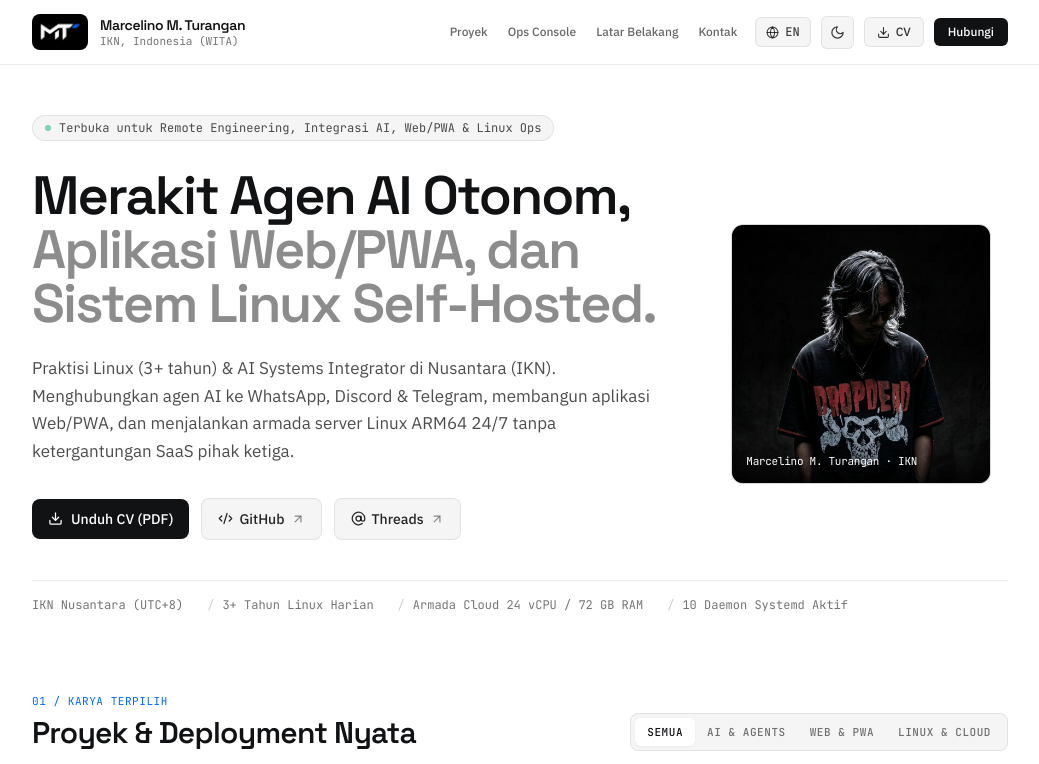
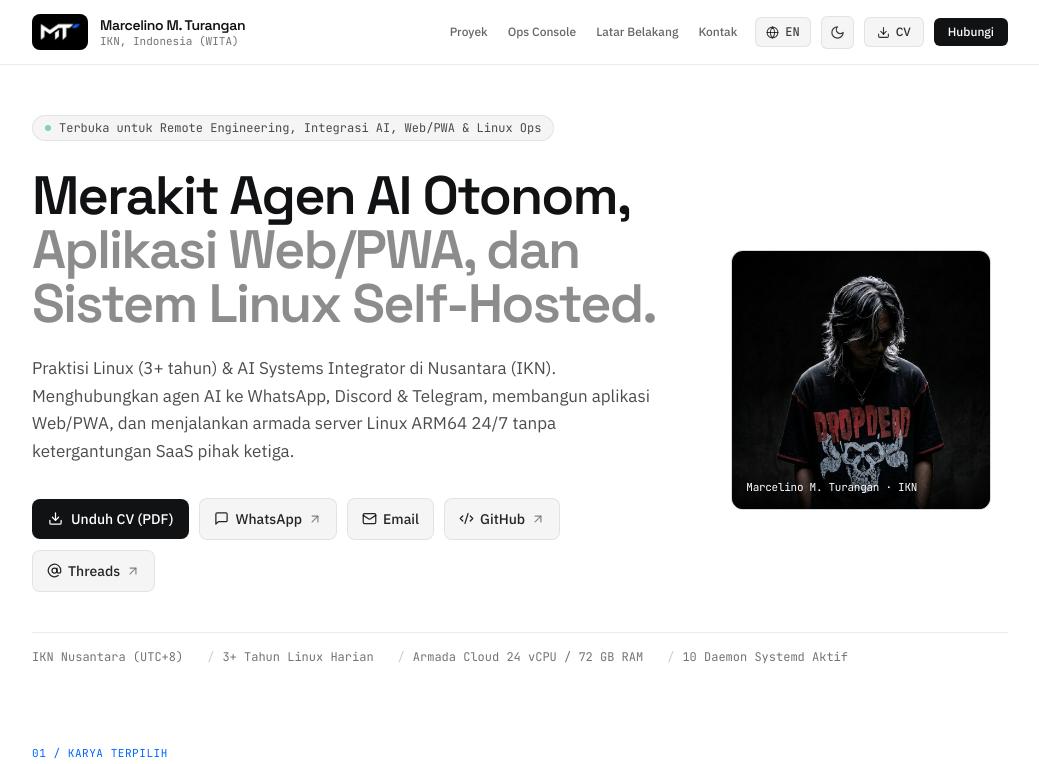
Before and after one commit to Marcel-mux/Portofolio_mux, a Next.js app: page / in a window 1280 px wide. Shown: the top 764 px of the page, without its empty margins (120-1159 px from the left). Built offline with nearby package versions, Linux system fonts and the light colour scheme.

Commit message:
feat: add WhatsApp and Email quick actions to Hero CTA bar

```diff
--- a/src/app/page.tsx
+++ b/src/app/page.tsx
@@ -17,6 +17,7 @@ import {
   Download,
   AtSign,
   Globe,
+  Mail,
   X,
   ZoomIn,
 } from 'lucide-react';
@@ -303,7 +304,7 @@ export default function Home() {
                   {t.hero.description}
                 </p>
 
-                <div className="flex flex-wrap items-center gap-3">
+                <div className="flex flex-wrap items-center gap-2.5">
                   <a
                     href="/CV_Marcelino_M_Turangan.pdf"
                     download="CV_Marcelino_M_Turangan.pdf"
@@ -313,10 +314,33 @@ export default function Home() {
                     {t.hero.downloadCv}
                   </a>
                   <a
+                    href="https://wa.me/628979360724?text=Halo%20Marcelino,%20saya%20tertarik%20dengan%20portofolio%20Anda"
+                    target="_blank"
+                    rel="noopener noreferrer"
+                    className="inline-flex items-center gap-1.5 px-3.5 py-2.5 rounded-lg text-sm font-medium bg-black/[0.04] dark:bg-white/[0.04] border border-black/[0.08] dark:border-white/[0.08] text-black/85 dark:text-white/85 hover:border-black/20 dark:hover:border-white/20 transition-all"
+                  >
+                    <MessageSquare size={15} aria-hidden="true" />
+                    {t.hero.whatsapp}
+                    <ArrowUpRight size={14} className="opacity-55" aria-hidden="true" />
+                  </a>
+                  <button
+                    type="button"
+                    onClick={copyEmail}
+                    aria-label={t.contact.copyEmail}
+                    className="inline-flex items-center gap-1.5 px-3.5 py-2.5 rounded-lg text-sm font-medium bg-black/[0.04] dark:bg-white/[0.04] border border-black/[0.08] dark:border-white/[0.08] text-black/85 dark:text-white/85 hover:border-black/20 dark:hover:border-white/20 transition-all"
+                  >
+                    {copiedEmail ? (
+                      <Check size={15} className="text-emerald-500" aria-hidden="true" />
+                    ) : (
+                      <Mail size={15} aria-hidden="true" />
+                    )}
+                    {copiedEmail ? t.hero.emailCopied : t.hero.email}
+                  </button>
+                  <a
                     href="https://github.com/Marcel-mux"
                     target="_blank"
                     rel="noopener noreferrer"
-                    className="inline-flex items-center gap-1.5 px-4 py-2.5 rounded-lg text-sm font-medium bg-black/[0.04] dark:bg-white/[0.04] border border-black/[0.08] dark:border-white/[0.08] text-black/85 dark:text-white/85 hover:border-black/20 dark:hover:border-white/20 transition-all"
+                    className="inline-flex items-center gap-1.5 px-3.5 py-2.5 rounded-lg text-sm font-medium bg-black/[0.04] dark:bg-white/[0.04] border border-black/[0.08] dark:border-white/[0.08] text-black/85 dark:text-white/85 hover:border-black/20 dark:hover:border-white/20 transition-all"
                   >
                     <Code2 size={15} aria-hidden="true" />
                     {t.hero.github}
@@ -326,7 +350,7 @@ export default function Home() {
                     href="https://www.threads.net/@marcelt_0"
                     target="_blank"
                     rel="noopener noreferrer"
-                    className="inline-flex items-center gap-1.5 px-4 py-2.5 rounded-lg text-sm font-medium bg-black/[0.04] dark:bg-white/[0.04] border border-black/[0.08] dark:border-white/[0.08] text-black/85 dark:text-white/85 hover:border-black/20 dark:hover:border-white/20 transition-all"
+                    className="inline-flex items-center gap-1.5 px-3.5 py-2.5 rounded-lg text-sm font-medium bg-black/[0.04] dark:bg-white/[0.04] border border-black/[0.08] dark:border-white/[0.08] text-black/85 dark:text-white/85 hover:border-black/20 dark:hover:border-white/20 transition-all"
                   >
                     <AtSign size={15} aria-hidden="true" />
                     {t.hero.threads}
--- a/src/data/translations.ts
+++ b/src/data/translations.ts
@@ -73,6 +73,9 @@ export const translations = {
       description:
         'Praktisi Linux (3+ tahun) & AI Systems Integrator di Nusantara (IKN). Menghubungkan agen AI ke WhatsApp, Discord & Telegram, membangun aplikasi Web/PWA, dan menjalankan armada server Linux ARM64 24/7 tanpa ketergantungan SaaS pihak ketiga.',
       downloadCv: 'Unduh CV (PDF)',
+      whatsapp: 'WhatsApp',
+      email: 'Email',
+      emailCopied: 'Tersalin!',
       github: 'GitHub',
       threads: 'Threads',
       metaStrip: [
@@ -167,6 +170,9 @@ export const translations = {
       description:
         'Linux practitioner (3+ years) & AI Systems Integrator in Nusantara (IKN). I wire autonomous AI agents into WhatsApp, Discord & Telegram, ship fast Web/PWA apps, and operate a 24/7 ARM64 Linux fleet without third-party SaaS lock-in.',
       downloadCv: 'Download CV (PDF)',
+      whatsapp: 'WhatsApp',
+      email: 'Email',
+      emailCopied: 'Copied!',
       github: 'GitHub',
       threads: 'Threads',
       metaStrip: [
```
